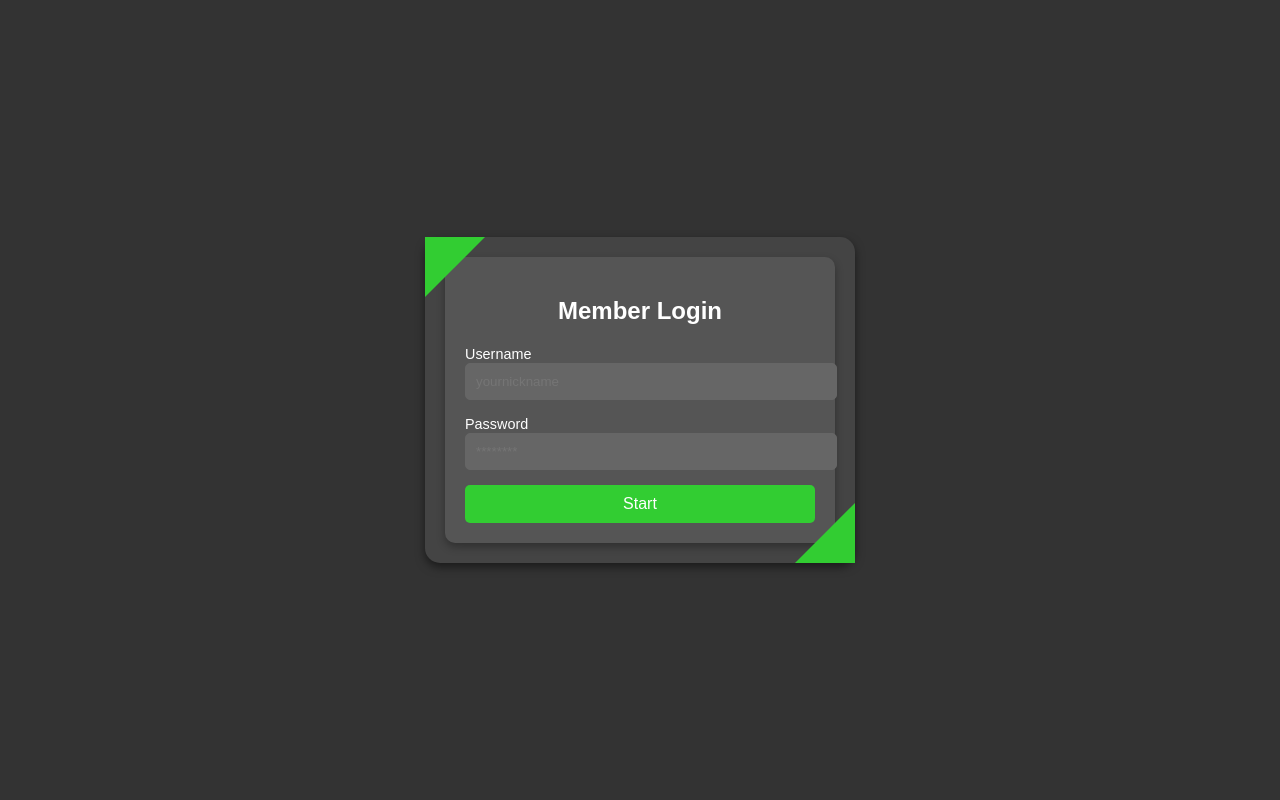
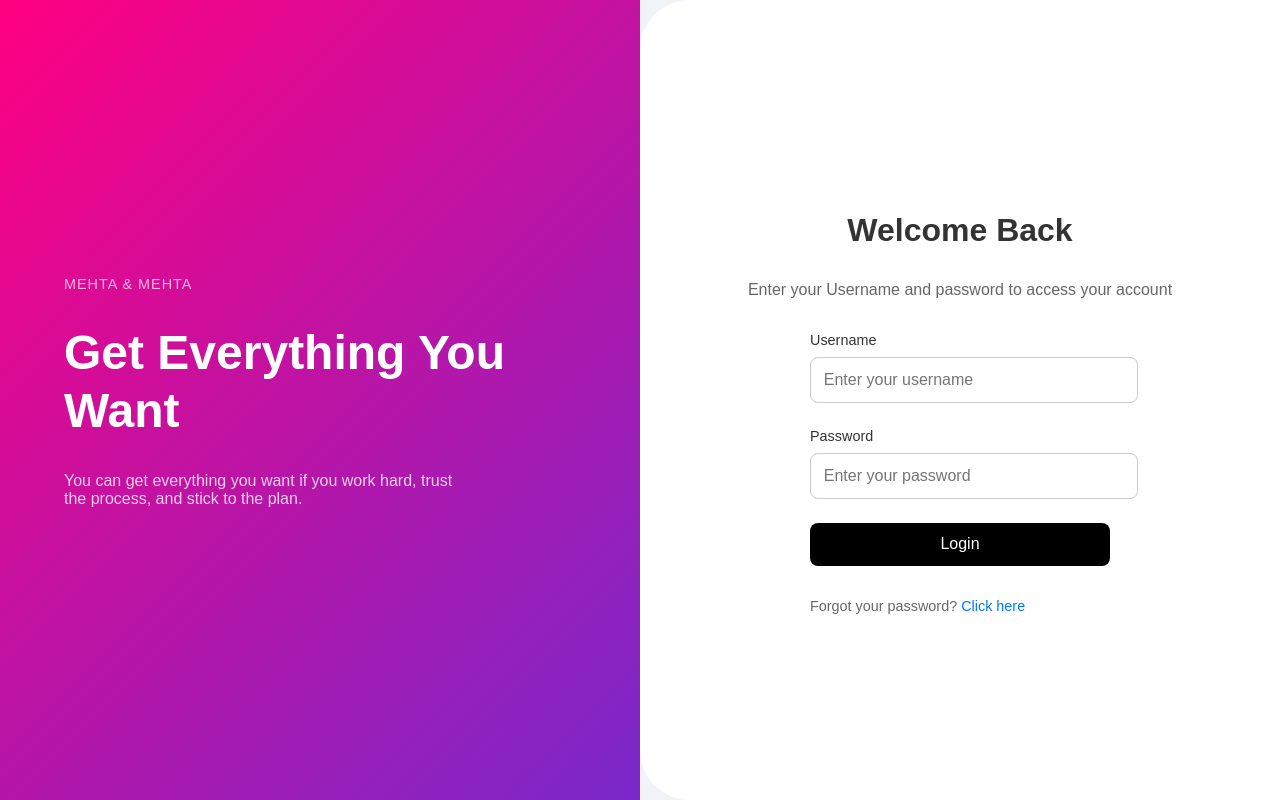
Before and after one commit to datech-dev/Mehta_workflow, a Flask app: page /login in a window 1280 px wide. Run offline with Flask 3, Linux system fonts and the light colour scheme.

Commit message:
Update login.html

```diff
--- a/templates/login.html
+++ b/templates/login.html
@@ -1,126 +1,181 @@
 <!DOCTYPE html>
 <html lang="en">
   <head>
-    <meta charset="UTF-8">
-    <meta name="viewport" content="width=device-width, initial-scale=1.0">
+    <meta charset="UTF-8" />
+    <meta name="viewport" content="width=device-width, initial-scale=1.0" />
     <title>Login</title>
     <style>
       body {
         margin: 0;
-            font-family: Arial, sans-serif;
+        font-family: "Arial", sans-serif;
         display: flex;
-            justify-content: center;
-            align-items: center;
         height: 100vh;
-            background-color: #333;
-            color: white;
+        background-color: #f0f4f8;
       }
 
       .container {
         display: flex;
-            flex-direction: column;
-            align-items: center;
-            justify-content: center;
-            background: #444;
-            border-radius: 15px;
-            padding: 20px;
-            box-shadow: 0 4px 10px rgba(0, 0, 0, 0.5);
+        width: 100%;
+        height: 100%;
       }
 
-        .login-box {
+      .left-panel {
+        flex: 1;
+        background: linear-gradient(135deg, #ff0080, #7928ca);
+        display: flex;
+        flex-direction: column;
+        justify-content: center;
+        align-items: flex-start;
+        padding: 4rem;
+        color: white;
         position: relative;
-            background: #555;
-            width: 350px;
-            padding: 20px;
-            border-radius: 10px;
-            box-shadow: 0 4px 8px rgba(0, 0, 0, 0.3);
       }
 
-        .login-box::before {
-            content: "";
-            position: absolute;
-            top: -20px;
-            left: -20px;
-            width: 60px;
-            height: 60px;
-            background: limegreen;
-            clip-path: polygon(0 0, 100% 0, 0 100%);
+      .left-panel h1 {
+        font-size: 3rem;
+        font-weight: bold;
+        margin: 0 0 1rem;
+        line-height: 1.2;
       }
 
-        .login-box::after {
-            content: "";
-            position: absolute;
-            bottom: -20px;
-            right: -20px;
-            width: 60px;
-            height: 60px;
-            background: limegreen;
-            clip-path: polygon(0 100%, 100% 100%, 100% 0);
+      .left-panel p {
+        font-size: 1rem;
+        margin-top: 1rem;
+        opacity: 0.8;
+        max-width: 400px;
       }
 
-        .login-title {
-            text-align: center;
-            font-size: 1.5rem;
-            margin-bottom: 20px;
+      .left-panel .quote {
+        font-size: 0.9rem;
+        text-transform: uppercase;
+        margin-bottom: 2rem;
+        letter-spacing: 1px;
+        opacity: 0.7;
+      }
+
+      .right-panel {
+        flex: 1;
+        background: white;
+        border-top-left-radius: 50px;
+        border-bottom-left-radius: 50px;
+        display: flex;
+        flex-direction: column;
+        justify-content: center;
+        align-items: center;
+        padding: 4rem;
+      }
+
+      .right-panel h2 {
+        font-size: 2rem;
+        margin-bottom: 1rem;
+        color: #333;
+      }
+
+      .right-panel p {
+        font-size: 1rem;
+        color: #666;
+        margin-bottom: 2rem;
       }
 
       .form-group {
-            margin-bottom: 15px;
+        width: 100%;
+        max-width: 300px;
+        margin-bottom: 1.5rem;
       }
 
       .form-group input {
         width: 100%;
-            padding: 10px;
-            border: 1px solid #666;
-            border-radius: 5px;
-            background: #666;
-            color: white;
+        padding: 0.8rem;
+        border: 1px solid #ccc;
+        border-radius: 8px;
+        font-size: 1rem;
+        margin-top: 0.5rem;
       }
 
-        .form-group input:focus {
-            outline: none;
-            border-color: limegreen;
+      .form-group label {
+        font-size: 0.9rem;
+        color: #333;
       }
 
-        .submit-btn {
+      button {
         width: 100%;
-            padding: 10px;
-            background: limegreen;
+        max-width: 300px;
+        padding: 0.8rem;
+        background-color: #000;
         border: none;
-            border-radius: 5px;
         color: white;
         font-size: 1rem;
+        border-radius: 8px;
         cursor: pointer;
-            text-align: center;
+        margin-bottom: 1rem;
       }
 
-        .submit-btn:hover {
-            background: darkgreen;
+      button:hover {
+        background-color: #333;
       }
 
-        .login-box label {
+      .signup {
         font-size: 0.9rem;
+        color: #666;
+        margin-top: 1rem;
+      }
+
+      .signup a {
+        color: #007bff;
+        text-decoration: none;
+      }
+
+      .signup a:hover {
+        text-decoration: underline;
       }
     </style>
   </head>
   <body>
+    <div class="container">
+      <!-- Left panel -->
+      <div class="left-panel">
+        <div class="quote">Mehta & Mehta</div>
+        <h1>Get Everything You Want</h1>
+        <p>
+          You can get everything you want if you work hard, trust the process,
+          and stick to the plan.
+        </p>
+      </div>
 
-    <div class="container">
-        <div class="login-box">
-            <h2 class="login-title">Member Login</h2>
+      <!-- Right panel -->
+      <div class="right-panel">
+        <h2>Welcome Back</h2>
+        <p>Enter your Username and password to access your account</p>
+
         <form method="POST" action="/login">
           <div class="form-group">
             <label for="username">Username</label>
-                    <input type="text" id="username" name="username" placeholder="yournickname" required>
+            <input
+              type="text"
+              id="username"
+              name="username"
+              placeholder="Enter your username"
+              required
+            />
           </div>
           <div class="form-group">
             <label for="password">Password</label>
-                    <input type="password" id="password" name="password" placeholder="********" required>
+            <input
+              type="password"
+              id="password"
+              name="password"
+              placeholder="Enter your password"
+              required
+            />
           </div>
-                <button type="submit" class="submit-btn">Start</button>
+
+          <button type="submit">Login</button>
+
+          <div class="signup">
+            Forgot your password? <a href="#">Click here</a>
+          </div>
         </form>
       </div>
     </div>
-
   </body>
 </html>
```
Lines whose indentation alone changed are shown as unchanged.
